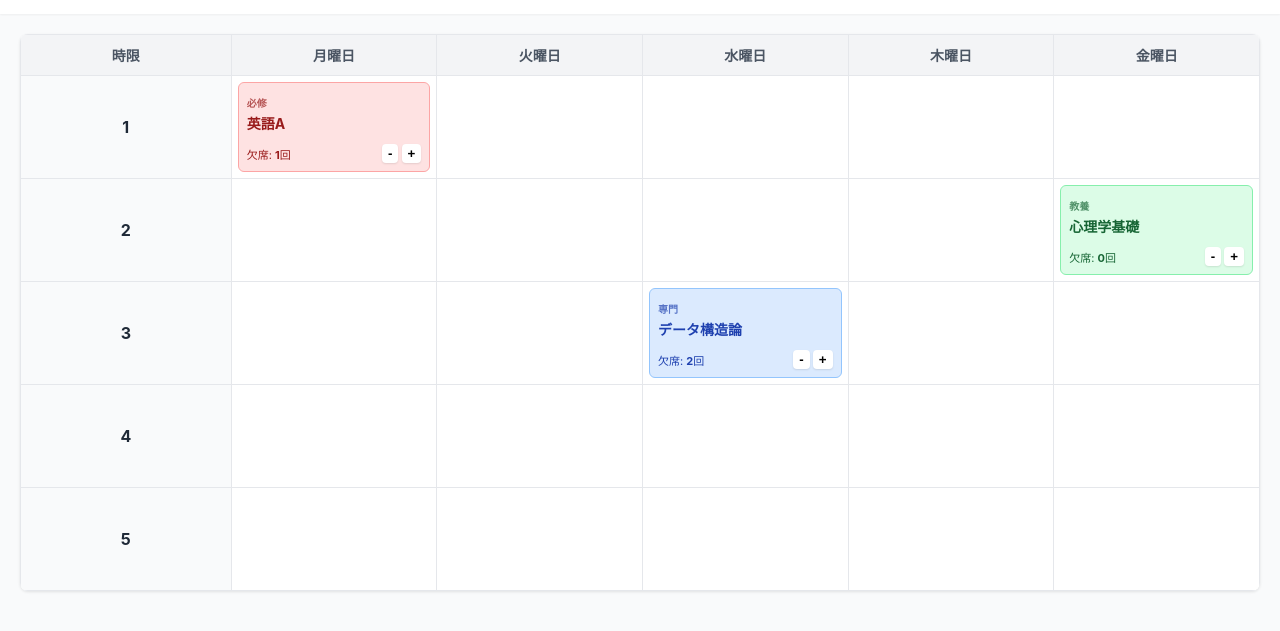
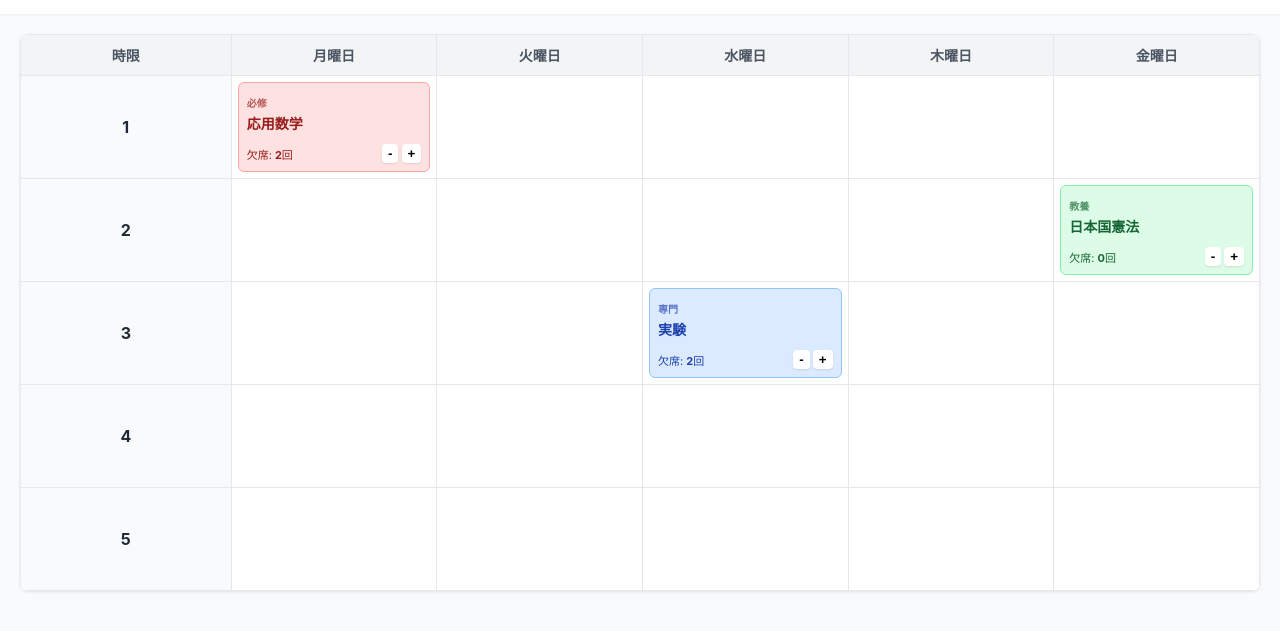
Before and after one commit to cshi24109/task, a plain HTML site: page index.html in a window 1280 px wide. Shown: the part 45-676 px from the top of the page. Drawn offline with Linux system fonts and the light colour scheme.

Commit message:
時間割

```diff
--- a/index.html
+++ b/index.html
@@ -35,10 +35,10 @@
                         <div class="course-card required">
                             <div>
                                 <span class="category-badge">必修</span>
-                                <div class="course-name">英語A</div>
+                                <div class="course-name">応用数学</div>
                             </div>
                             <div class="absence-zone">
-                                <span>欠席: <b>1</b>回</span>
+                                <span>欠席: <b>2</b>回</span>
                                 <div class="btn-zone"><button>-</button> <button>+</button></div>
                             </div>
                         </div>
@@ -52,7 +52,7 @@
                         <div class="course-card general">
                             <div>
                                 <span class="category-badge">教養</span>
-                                <div class="course-name">心理学基礎</div>
+                                <div class="course-name">日本国憲法</div>
                             </div>
                             <div class="absence-zone">
                                 <span>欠席: <b>0</b>回</span>
@@ -68,7 +68,7 @@
                         <div class="course-card major">
                             <div>
                                 <span class="category-badge">専門</span>
-                                <div class="course-name">データ構造論</div>
+                                <div class="course-name">実験</div>
                             </div>
                             <div class="absence-zone">
                                 <span>欠席: <b>2</b>回</span>
```
